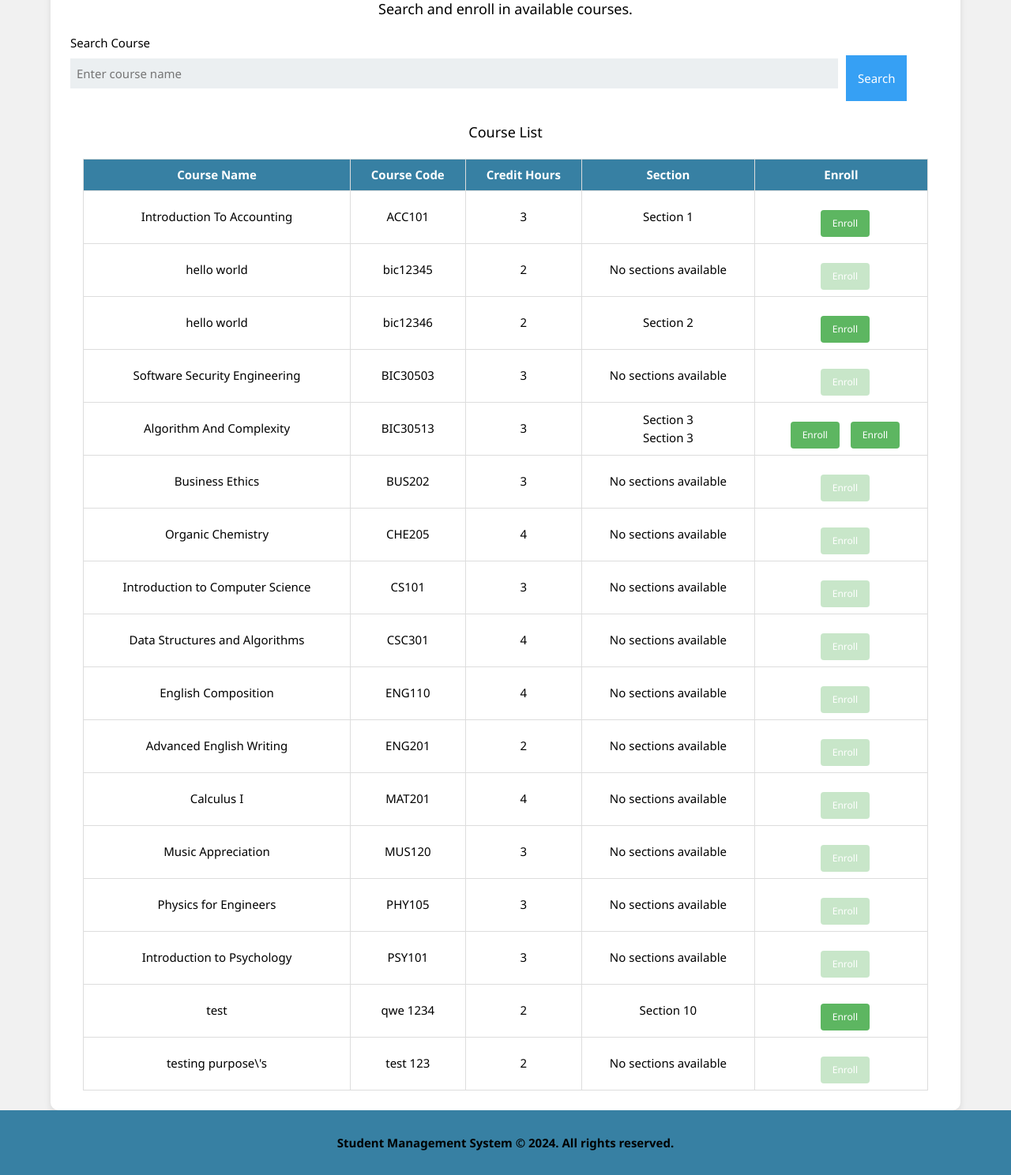
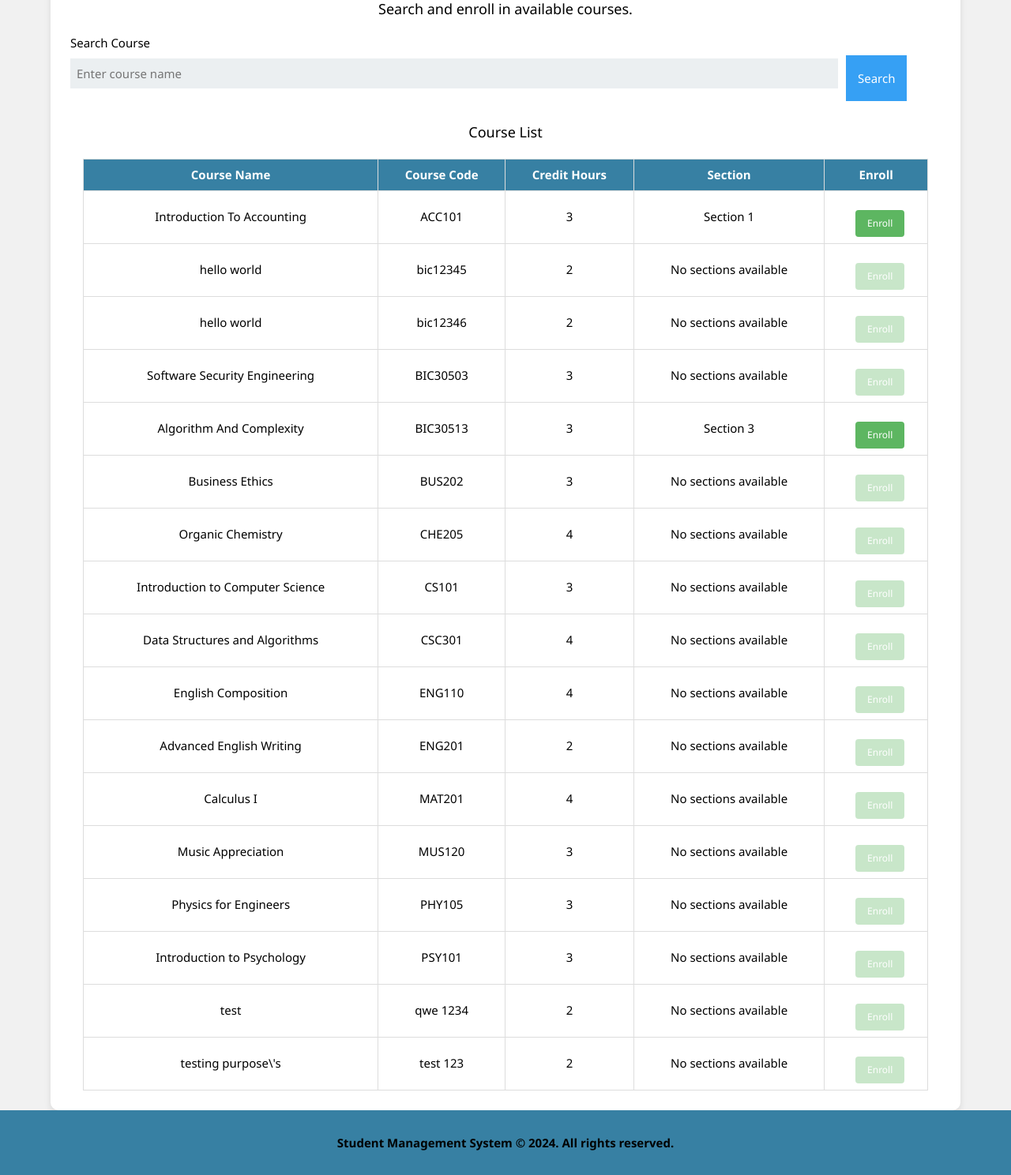
Before and after one commit to 666RED/SecurityProject, a PHP site: page /registration.php in a window 1280 px wide. Shown: the part 233-1721 px from the top of the page at 79% size. Run offline with PHP 8.4, Linux system fonts and the light colour scheme; a user stored in the database is signed in; data comes from the database, SQL or seed files in the repository.

Commit message:
Add files via upload

```diff
--- a/registration.php
+++ b/registration.php
@@ -64,7 +64,7 @@ if (!empty($courses)) {
         return "'" . $course['course_code'] . "'";
     }, $courses);
     $course_codes_str = implode(',', $course_codes);
-    $sql_sections = "SELECT * FROM section WHERE course_code IN ($course_codes_str)";
+    $sql_sections = "SELECT * FROM section WHERE course_code IN ($course_codes_str) AND section_archive = 0 GROUP BY section_number";
     $result_sections = $conn->query($sql_sections);
 
     if ($result_sections->num_rows > 0) {
```
